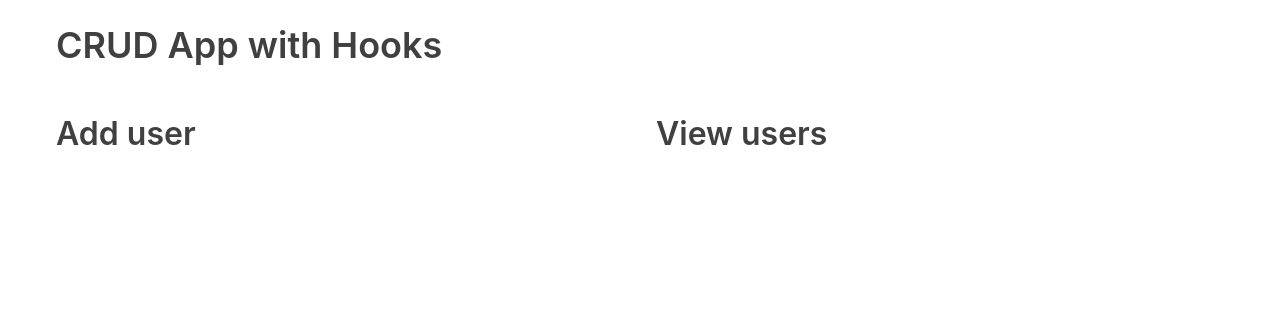
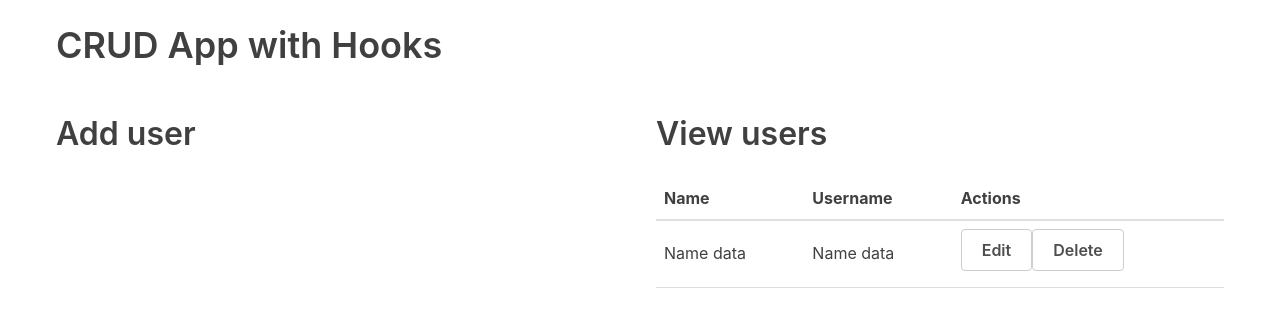
Before and after one commit to mdyagual/crud-react-example, a React (Create React App) app: page / in a window 1280 px wide. Shown: the top 310 px of the page. Built offline with nearby package versions, Linux system fonts and the light colour scheme.

Commit message:
CImplementación del componente en la sección correspondiente

```diff
--- a/src/App.js
+++ b/src/App.js
@@ -1,4 +1,5 @@
 import React from 'react';
+import UserTable from './components/UserTable';
 
 function App() {
   return (
@@ -11,6 +12,7 @@ function App() {
           </div>
           <div className="flex-large">
             <h2>View users</h2>
+            <UserTable/>
           </div>
       </div>
     </div>
```
